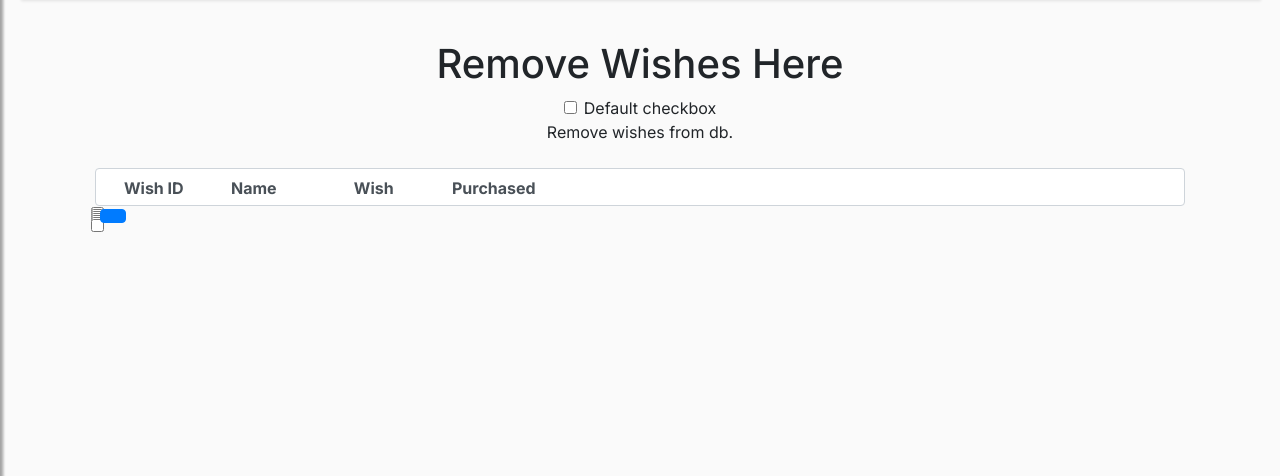
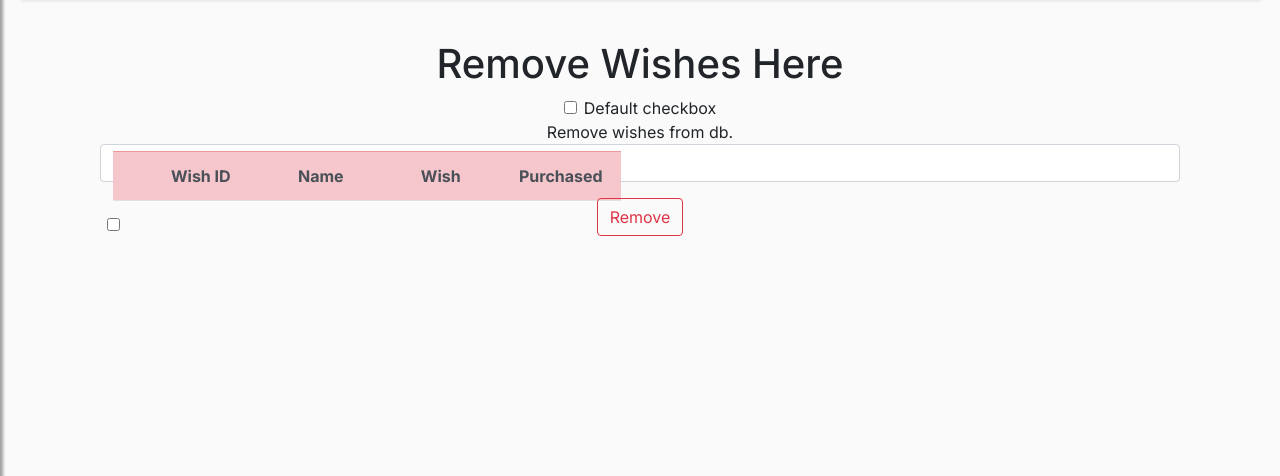
Before and after one commit to pypeaday/wish-lists, a FastAPI app: page /wishes/remove in a window 1280 px wide. Shown: the part 90-566 px from the top of the page. Run offline with FastAPI, Linux system fonts and the light colour scheme; tables that the repository leaves empty hold one stand-in row (values such as "Sample post"); some libraries are stand-ins or nearby versions.

Commit message:
WIP: idk it's a thing?

```diff
--- a/templates/remove_wishes.html
+++ b/templates/remove_wishes.html
@@ -30,50 +30,34 @@
 
 Remove wishes from db.
 
-<br>
-<br>
-
 <main role="main" class="container">
 
-<form class="container" method="post" name="removeWishForm">
-  <div class="form-row">
-        <table id="removeWishes" class = "form-control" name="key">
+    <form class="container" method="post" name="removeWishForm">
+        <table id="removeWishes" class = "form-control table table-hover" name="key">
 
             <!-- table header -->
-            <tr>
+            <tr name="header2" class="table-danger">
                 <th>&nbsp;</th>
-                <th style="width:80px">Wish ID</th>
+                <th style="width:120px">Wish ID</th>
                 <th style="width:120px">Name</th>
                 <th style="width:120px">Wish</th>
                 <th style="width:120px">Purchased</th>
             </tr>
 
             <!-- build each row with a checkbox -->
-            {% for row in data %}
-                    {% for col in row %}
-                        <tr>
-                            <td><input class="form-check-input" type="checkbox" value="" id={{ col.id }}/></td>
-                            <td>{{ col.id }}</td>
-                            <td>{{ col.person }}</td>
-                            <td>{{ col.item }}</td>
-                            <td>{{ col.purchased }}</td>
-                        </tr>
-                    {% endfor %}
+            {% for wish in data %}
+            <tr>
+                <td><input class="form-check-input" tag="tag" type="checkbox" value="" id={{ wish.id }}/></td>
+                <td>{{ wish.id }}</td>
+                <td>{{ wish.person }}</td>
+                <td>{{ wish.item }}</td>
+                <td>{{ wish.purchased }}</td>
+            </tr>
             {% endfor %}
         </table>
 
-    <!-- <div class="col-auto" > -->
-    <!--     <button type="submit" class="btn btn-primary mb-2"> -->
-    <!--       Submit -->
-    <!--   </button> -->
-    <!-- </div> -->
-  <div class="col-auto">
-    <button type="submit" class="btn btn-primary mb-2" Submit </button>
-    </div>
-
-</div>
-
-</form>
+    <button type="submit" class="submit btn btn-xl btn-outline-danger" >Remove</button>
+    </form>
 
 </main><!-- /.container -->
 
```
